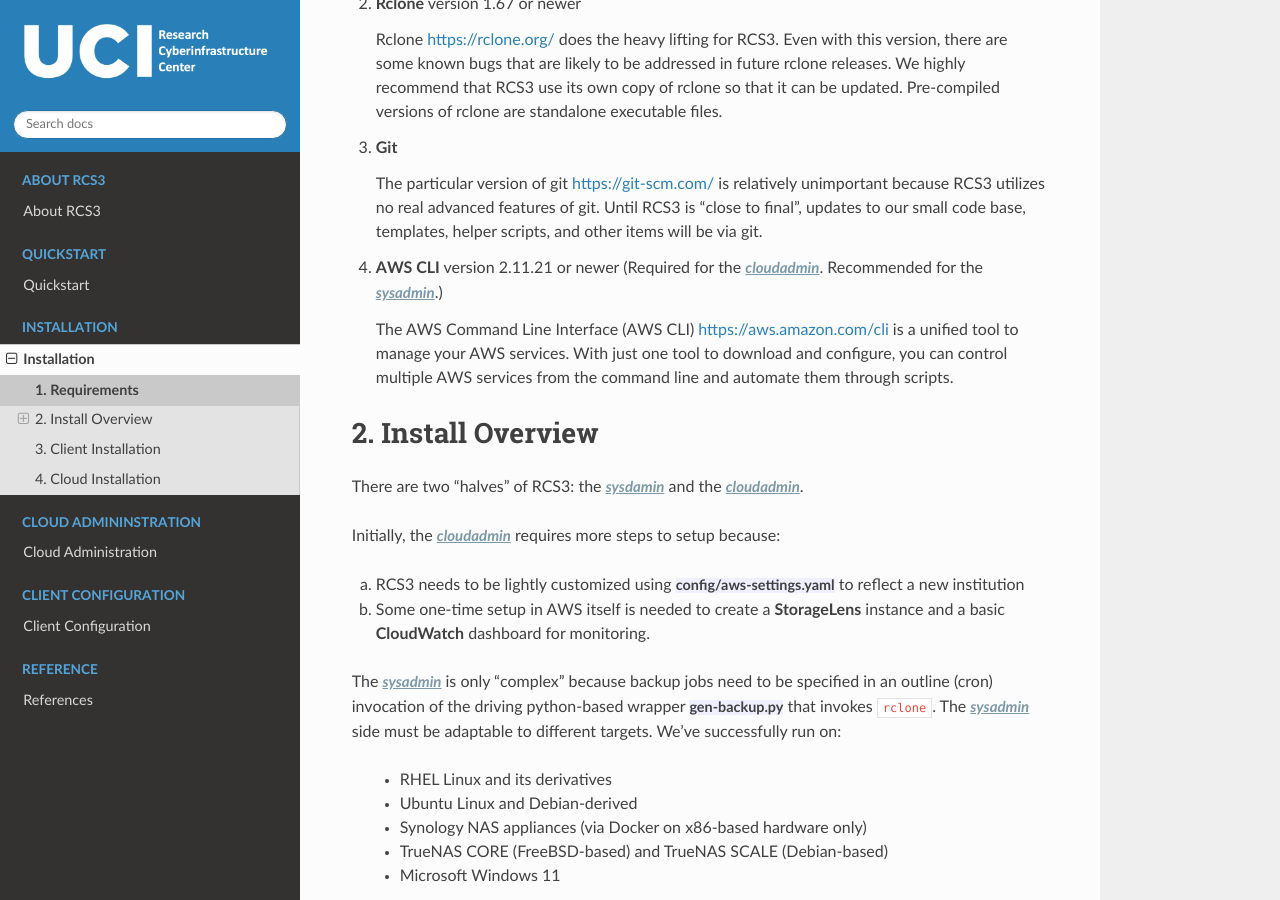
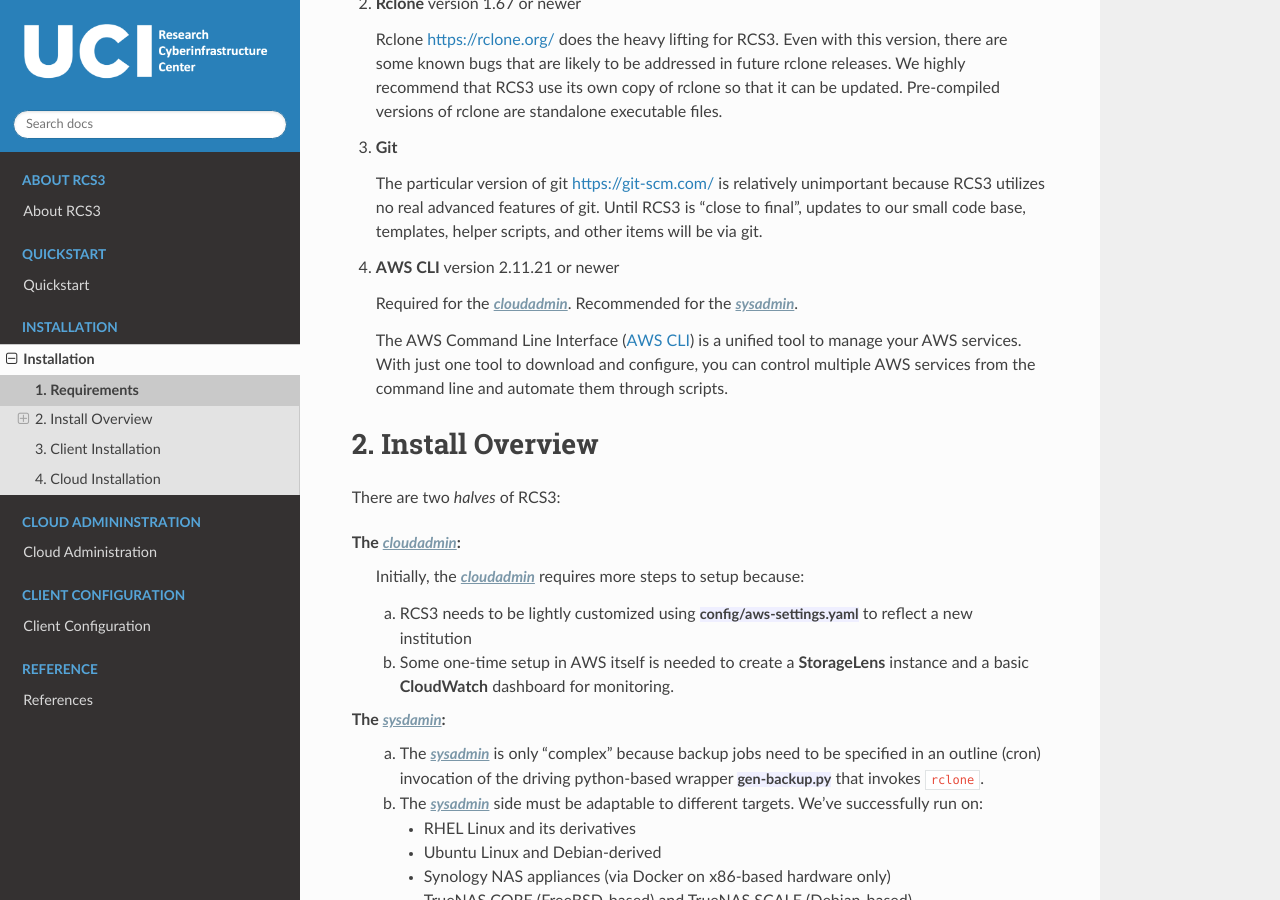
Before and after one commit to RCIC-UCI-Public/rcs3-docs, a Sphinx documentation site: the page built from docs/source/installation/requirements.rst, in a window 1280 px wide and 900 px high, scrolled down 823 px. Built offline with Sphinx 7.4.7 and the Read the Docs theme 3.1.0, drawn with Linux system fonts in a browser that asks for light colours; some of the changed lines change nothing that is shown.

Commit message:
update bulleted lists

```diff
--- a/docs/source/installation/requirements.rst
+++ b/docs/source/installation/requirements.rst
@@ -35,7 +35,7 @@
       boto3 no longer supports older versions of Python.
       We use Python 3.11.x and 3.12.x with no observed issues.
 
-2. **Rclone** version 1.67 or newer
+#. **Rclone** version 1.67 or newer
 
    Rclone https://rclone.org/ does the heavy lifting for RCS3.
    Even with this version, there are some known bugs that are likely to be addressed in future rclone releases.
@@ -43,17 +43,18 @@
    are standalone executable files.
 
 
-3. **Git**
+#. **Git**
 
    The particular version of git https://git-scm.com/ is relatively unimportant because RCS3 utilizes no real
    advanced features of git.  Until RCS3 is "close to final", updates to our small code base, templates,
    helper scripts, and other items will be via git.
 
 
-4. **AWS CLI** version 2.11.21 or newer
-   (Required for the :silver:`cloudadmin`. Recommended for the :silver:`sysadmin`.)
+#. **AWS CLI** version 2.11.21 or newer
 
-   The AWS Command Line Interface (AWS CLI) https://aws.amazon.com/cli is a unified tool to manage your AWS services.
+   Required for the :silver:`cloudadmin`. Recommended for the :silver:`sysadmin`.
+
+   The AWS Command Line Interface (:term:`AWS CLI`) is a unified tool to manage your AWS services.
    With just one tool to download and configure, you can control multiple AWS services from the command line and
    automate them through scripts.
 
@@ -62,24 +63,26 @@
 Install Overview
 ================
 
-There are two "halves" of RCS3: the :silver:`sysdamin` and the :silver:`cloudadmin`.
+There are two *halves* of RCS3:
 
-Initially, the :silver:`cloudadmin` requires more steps to setup because:
+The :silver:`cloudadmin`:
+  Initially, the :silver:`cloudadmin` requires more steps to setup because:
 
-a) RCS3 needs to be lightly customized using :fname:`config/aws-settings.yaml` to reflect a new institution
+  a) RCS3 needs to be lightly customized using :fname:`config/aws-settings.yaml` to reflect a new institution
+  b) Some one-time setup in AWS itself is needed to create a **StorageLens** instance and a basic
+     **CloudWatch** dashboard for monitoring.
 
-b) Some one-time setup in AWS itself is needed to create a **StorageLens** instance and a basic
-   **CloudWatch** dashboard for monitoring.
+The :silver:`sysdamin`:
+  a) The :silver:`sysadmin` is only "complex" because backup jobs need to be specified in an outline (cron) invocation of
+     the driving python-based wrapper :fname:`gen-backup.py` that invokes ``rclone``.
+  b) The :silver:`sysadmin` side must be adaptable
+     to different targets.  We've successfully run on:
 
-The :silver:`sysadmin` is only "complex" because backup jobs need to be specified in an outline (cron) invocation of
-the driving python-based wrapper :fname:`gen-backup.py` that invokes ``rclone``.  The :silver:`sysadmin` side must be adaptable
-to different targets.  We've successfully run on:
-
-  - RHEL Linux and its derivatives
-  - Ubuntu Linux and Debian-derived
-  - Synology NAS appliances (via Docker on x86-based hardware only)
-  - TrueNAS CORE (FreeBSD-based) and TrueNAS SCALE (Debian-based)
-  - Microsoft Windows 11
+     - RHEL Linux and its derivatives
+     - Ubuntu Linux and Debian-derived
+     - Synology NAS appliances (via Docker on x86-based hardware only)
+     - TrueNAS CORE (FreeBSD-based) and TrueNAS SCALE (Debian-based)
+     - Microsoft Windows 11
 
 Basic Config High-level Overview
 --------------------------------
@@ -106,19 +109,19 @@
    - **Rclone**
    - **AWS CLI** (only for :silver:`cloudadmin`)
 
-2. Clone the git repository
+#. Clone the git repository
 
    .. parsed-literal::
 
       :bluelight:`git clone https://github.com/RCIC-UCI-Public/rcs3.git`
 
-3. Configure a system for backup.
+#. Configure a system for backup.
 
-   - There is a :silver:`cloudadmin`-specific setup and a :silver:`sysadmin`-specific setup.
+   There is a :silver:`cloudadmin`-specific setup and a :silver:`sysadmin`-specific setup.
 
-4. Run the backup the first time.
-5. Schedule the backup for daily and weekly updates.
-6. Optional for :silver:`cloudadmin` - set quotas and update dashboards to reflect the new system.
+#. Run the backup the first time.
+#. Schedule the backup for daily and weekly updates.
+#. Optional for :silver:`cloudadmin` - set quotas and update dashboards to reflect the new system.
 
 The :silver:`cloudadmin` runs a single command for each new system that is on-boarded. This command creates backup and
 inventory buckets for the new system, creates a service account for the new system, and applies appropriate policy.
```
